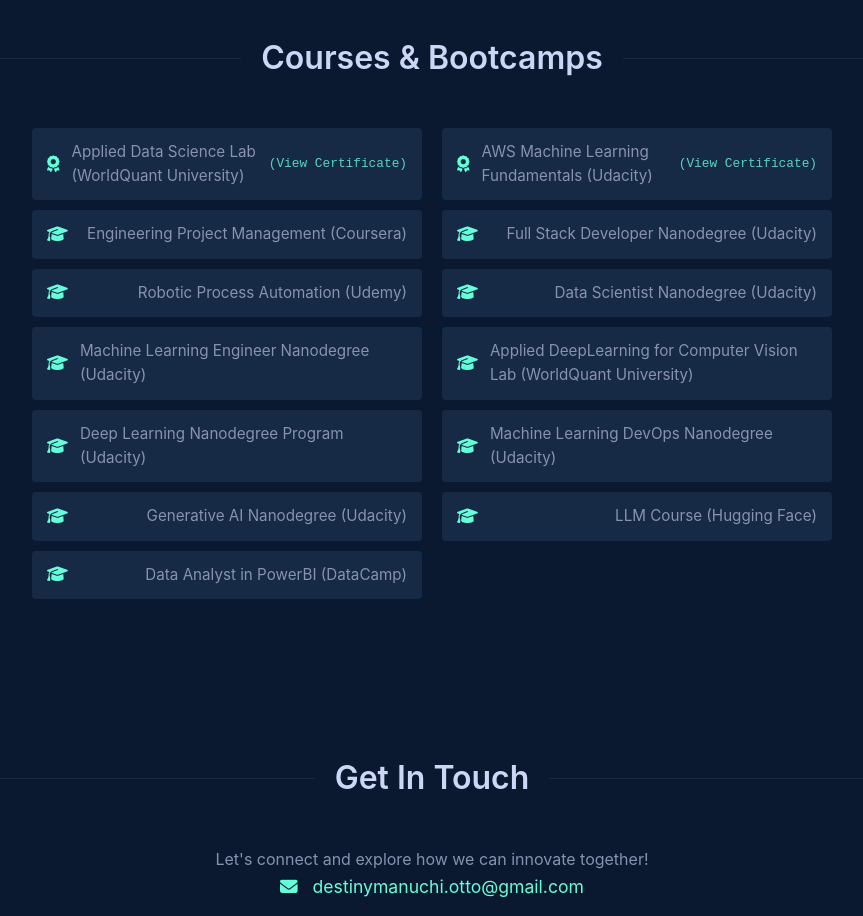
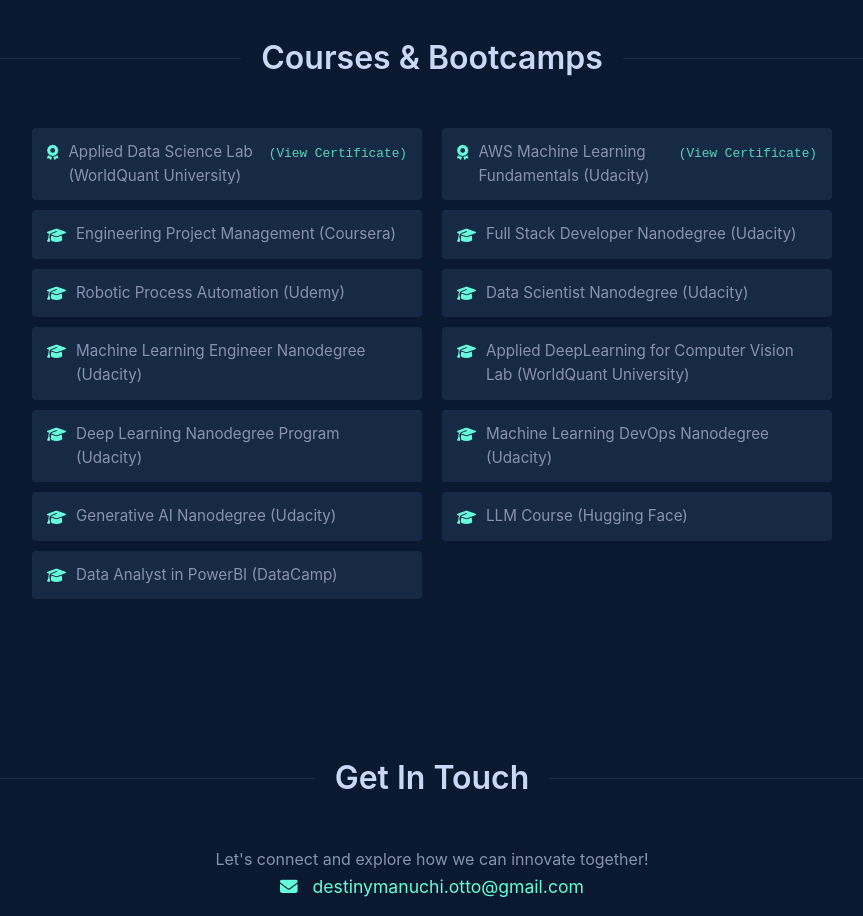
Before and after one commit to Otto-Destiny/tech-portfolio, a plain HTML site: page index.html in a window 1280 px wide. Shown: the part 9720-10636 px from the top of the page, without its empty margins (208-1071 px from the left). Drawn offline with nearby package versions, Linux system fonts and the light colour scheme.

Commit message:
more updates

```diff
--- a/style.css
+++ b/style.css
@@ -628,27 +628,30 @@
     border-radius: 4px;
     font-size: 0.95rem;
     display: flex;
-    align-items: center;
-    justify-content: space-between; /* For certificate link alignment */
+    align-items: baseline;
 }
 .courses-list li i {
-    margin-right: 12px;
+    margin-right: 10px;
     color: var(--accent-color);
-    font-size: 1.1em;
-    flex-shrink: 0; /* Prevent icon from shrinking */
+    font-size: 1em;
+    flex-shrink: 0;
+    position: relative;
+    top: 0.1em;
+    line-height: 1;
 }
 .courses-list li .certificate-link {
     font-family: var(--font-mono);
     font-size: 0.8rem;
-    margin-left: 10px;
-    white-space: nowrap; /* Prevent link from wrapping */
+    margin-left: auto;
+    padding-left: 15px;
+    white-space: nowrap;
     color: var(--accent-color);
     opacity: 0.8;
+    flex-shrink: 0;
 }
 .courses-list li .certificate-link:hover {
     opacity: 1;
 }
-
 
 /* --- Contact Section --- */
 #contact {
```
